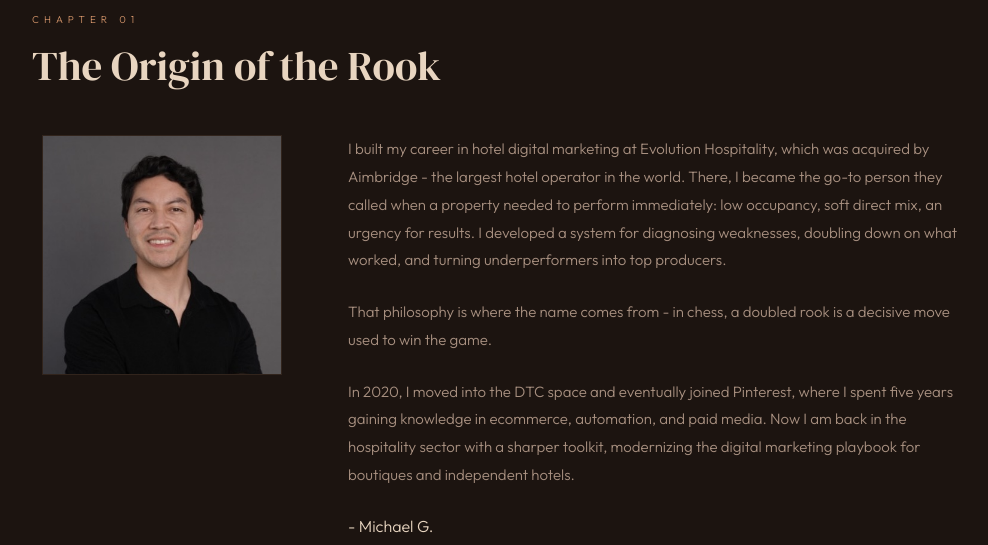
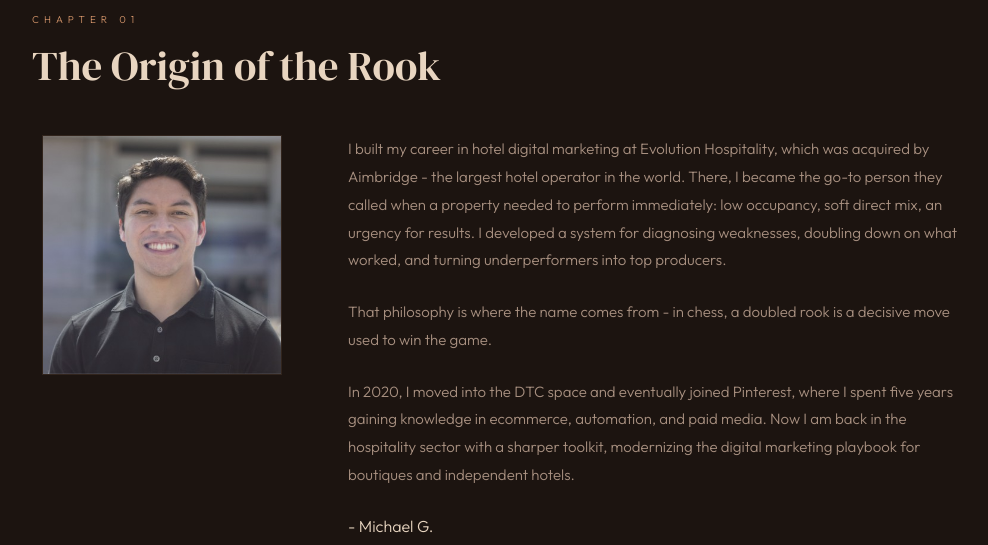
Before and after one commit to syb-code/doubled-rook-luxury-website, a plain HTML site: page index.html in a window 1280 px wide. Shown: the part 1120-1665 px from the top of the page, without its empty margins (106-1094 px from the left). Drawn offline with Linux system fonts and the light colour scheme.

Commit message:
portrait

```diff
--- a/index.html
+++ b/index.html
@@ -142,7 +142,7 @@ height="0" width="0" style="display:none;visibility:hidden"></iframe></noscript>
     </div>
     <div class="origin-layout reveal">
       <div class="origin-portrait">
-        <img src="assets/portrait.jpg" alt="Portrait of the founder" class="portrait-img">
+        <img src="assets/portrait.jpeg" alt="Portrait of the founder" class="portrait-img">
       </div>
       <div class="origin-text">
         <p class="section-body">I built my career in hotel digital marketing at Evolution Hospitality, which was acquired by Aimbridge - the largest hotel operator in the world. There, I became the go-to person they called when a property needed to perform immediately: low occupancy, soft direct mix, an urgency for results. I developed a system for diagnosing weaknesses, doubling down on what worked, and turning underperformers into top producers.</p>
```
